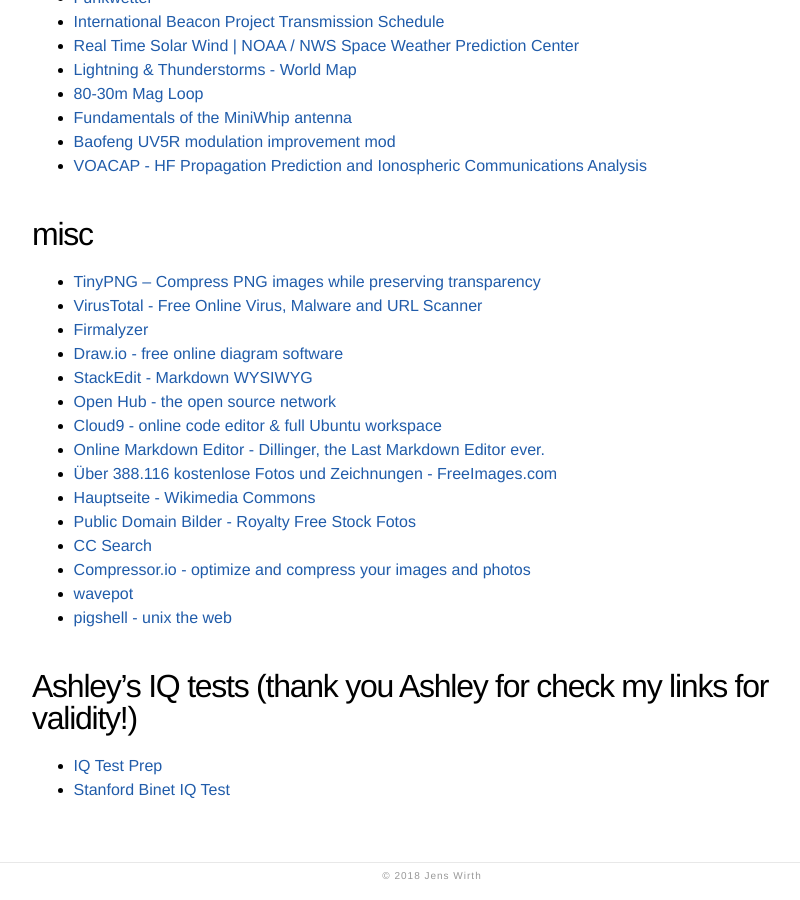
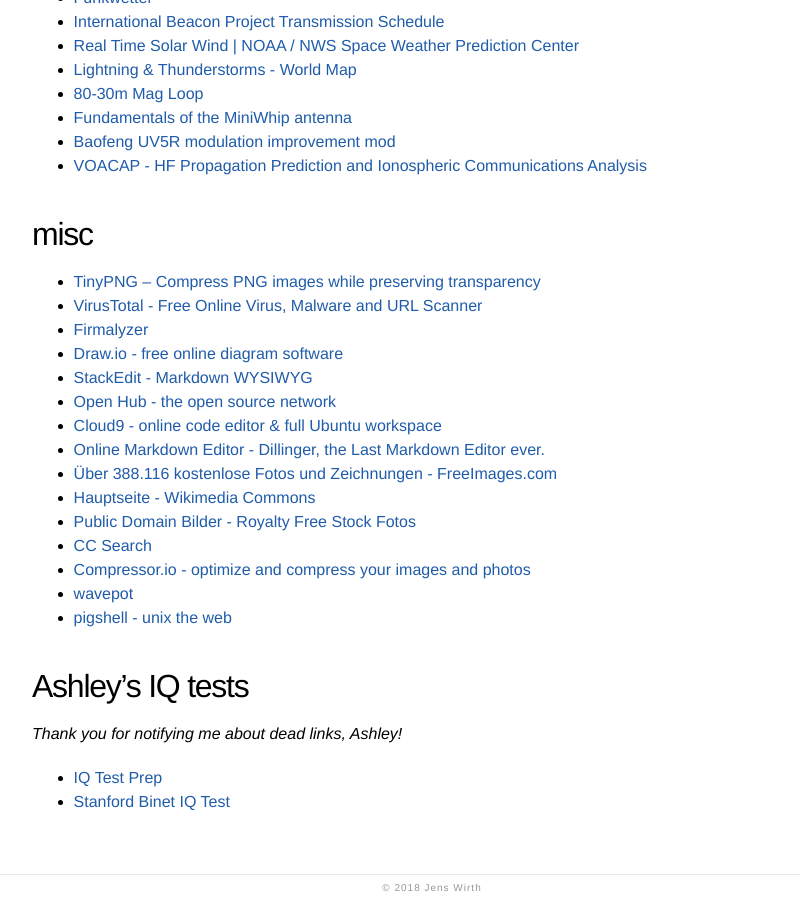
Before and after one commit to jewirth/jewirth.github.io, a Jekyll site: the page built from links.md, in a window 1280 px wide and 900 px high, scrolled down 2237 px. Shown: the whole window, without its empty margins (208-1008 px from the left). Built offline with Jekyll 4.4.1, drawn with Linux system fonts in a browser that asks for light colours.

Commit message:
Update links.md

```diff
--- a/links.md
+++ b/links.md
@@ -73,7 +73,7 @@
 - [HOWTO: Boot your Raspberry Pi into a fullscreen browser kiosk \| Wired Watershed](http://blogs.wcode.org/2013/09/howto-boot-your-raspberry-pi-into-a-fullscreen-browser-kiosk/)
 - [All commands \| commandlinefu.com](http://www.commandlinefu.com/commands/browse)
 - [eLinux.org](http://elinux.org/Main_Page)
-- ~~~[QEMU - Emulating Raspberry Pi the easy way (Linux or Windows!)](http://xecdesign.com/qemu-emulating-raspberry-pi-the-easy-way/)~~~
+- ~~[QEMU - Emulating Raspberry Pi the easy way (Linux or Windows!)](http://xecdesign.com/qemu-emulating-raspberry-pi-the-easy-way/)~~
 - [Penetration Testing Tools Cheat Sheet](https://highon.coffee/blog/penetration-testing-tools-cheat-sheet/)
 
 # electronics <a name="electronics"></a>
@@ -110,6 +110,7 @@
 - [wavepot](http://wavepot.com/)
 - [pigshell - unix the web](http://pigshell.com/v/0.6.2/)
 
-# Ashley's IQ tests (thank you Ashley for check my links for validity!) <a name="ashley"></a>
+# Ashley's IQ tests <a name="ashley"></a>
+*Thank you for notifying me about dead links, Ashley!*
 - [IQ Test Prep](https://iqtestprep.com)
 - [Stanford Binet IQ Test](https://stanfordbinetiqtest.com)
```
